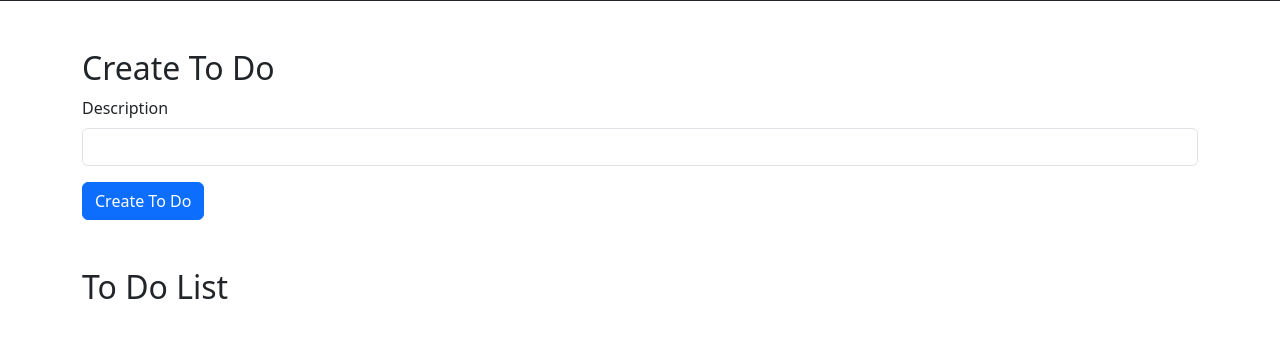
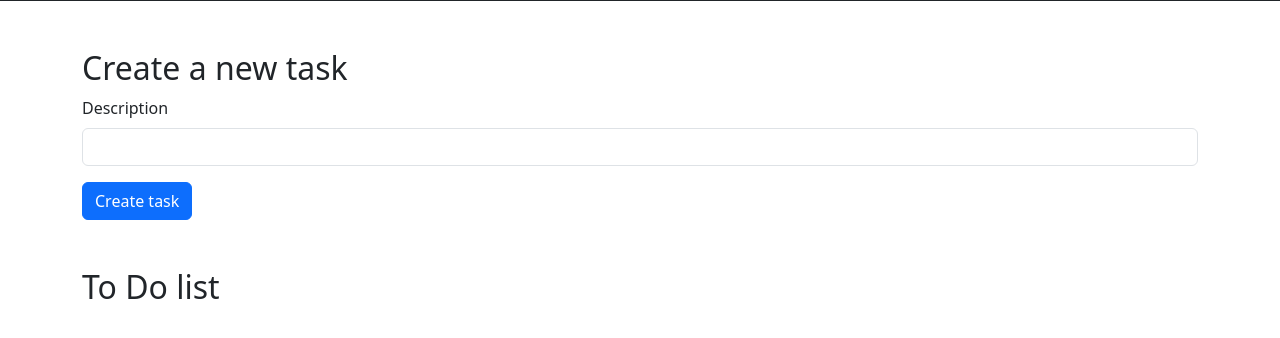
Before and after one commit to betofleitass/to-do-list-flask, a Flask app: template app/templates/index.html in a window 1280 px wide. Shown: the part 53-391 px from the top of the page. Run offline with Flask 3, Linux system fonts and the light colour scheme; the template is opened without the code that fills it: values that come from a table or form of the project are taken from there, others are empty; the visitor is signed in with stand-in values (Sample User, id 1); some libraries are stand-ins or nearby versions.

Commit message:
feat: improve ui

```diff
--- a/app/forms.py
+++ b/app/forms.py
@@ -17,7 +17,7 @@ class LoginForm(FlaskForm):
 
 class CreateToDoForm(FlaskForm):
     description = StringField('Description', validators=[DataRequired()])
-    submit = SubmitField('Create To Do')
+    submit = SubmitField('Create task')
 
 
 class DeleteToDoForm(FlaskForm):
--- a/app/templates/index.html
+++ b/app/templates/index.html
@@ -36,13 +36,13 @@
         <div class="container">
             <!--Create To Do-->
             <div class="row my-5">
-                <h2>Create To Do</h2>
+                <h2>Create a new task</h2>
                 {{ render_form(create_todo_form, action="/todo/create") }}
             </div>
 
             <!--My To Do list-->
             <div class="row my-5">
-                <h2>To Do List</h2>
+                <h2>To Do list</h2>
                 <div>
                     <ul class="list-group">
                         {% for todo in todo_list %}
--- a/app/templates/macros.html
+++ b/app/templates/macros.html
@@ -4,19 +4,19 @@
 {% macro render_todo(todo, done_form, delete_form) %}
 
     <li class="list-group-item d-flex justify-content-between align-items-center">
-        <div class="col-9">
+        <div class="col-9 fs-5">
             {{todo.description}}
         </div>
         <div class="col-1">
             {% if todo.done == False %}
-                <span class="badge bg-primary rounded-pill">Pending</span>
+                <span class="badge bg-primary rounded-pill fs-6">Pending</span>
             {% else %}
-                <span class="badge bg-success rounded-pill">Done</span>
+                <span class="badge bg-success rounded-pill fs-6">Done</span>
             {% endif %}
         </div>
 
         <!--Actions-->
-        <div class="col-1">
+        <div class="col-1 ms-3">
             {{
                 render_form(
                     done_form,
```
